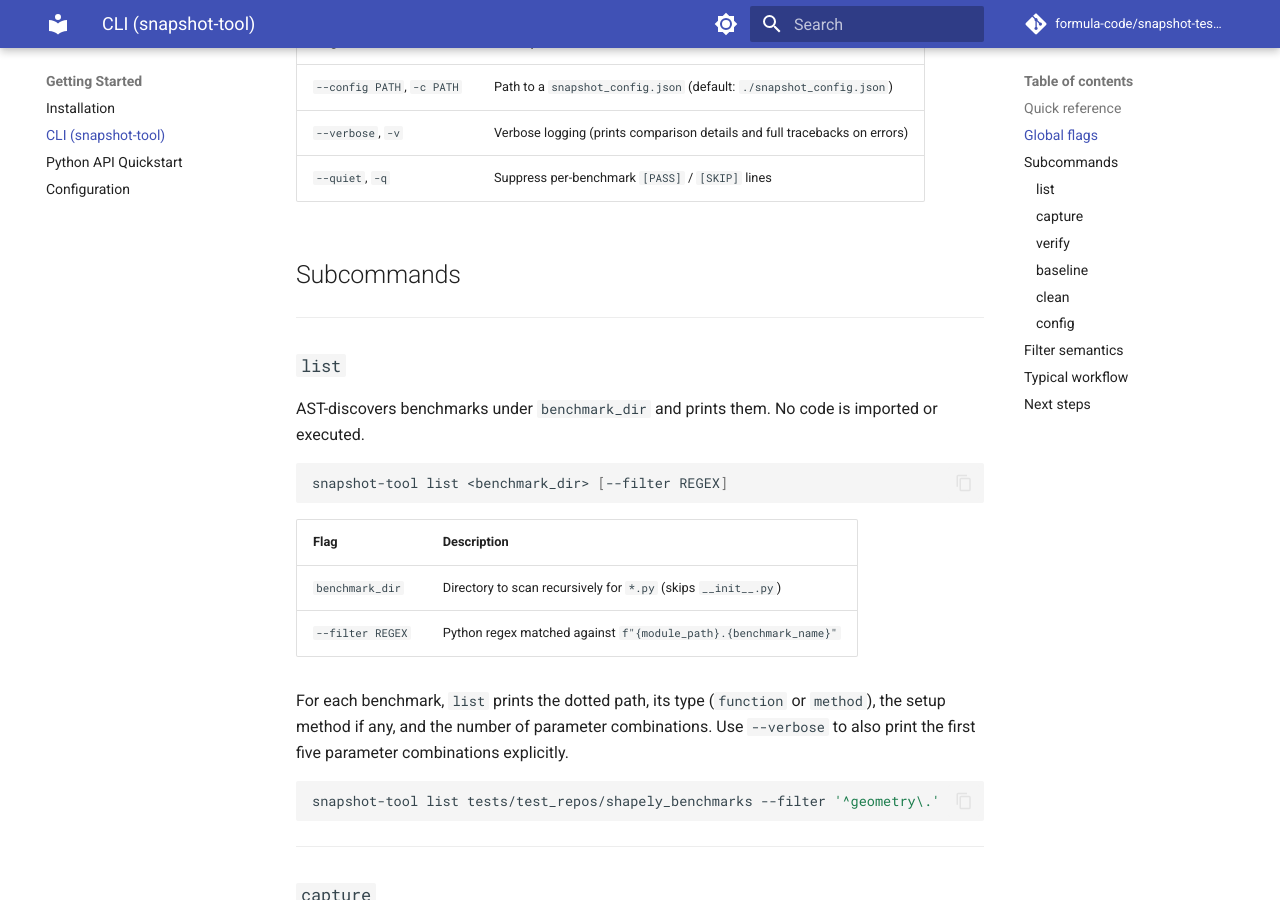
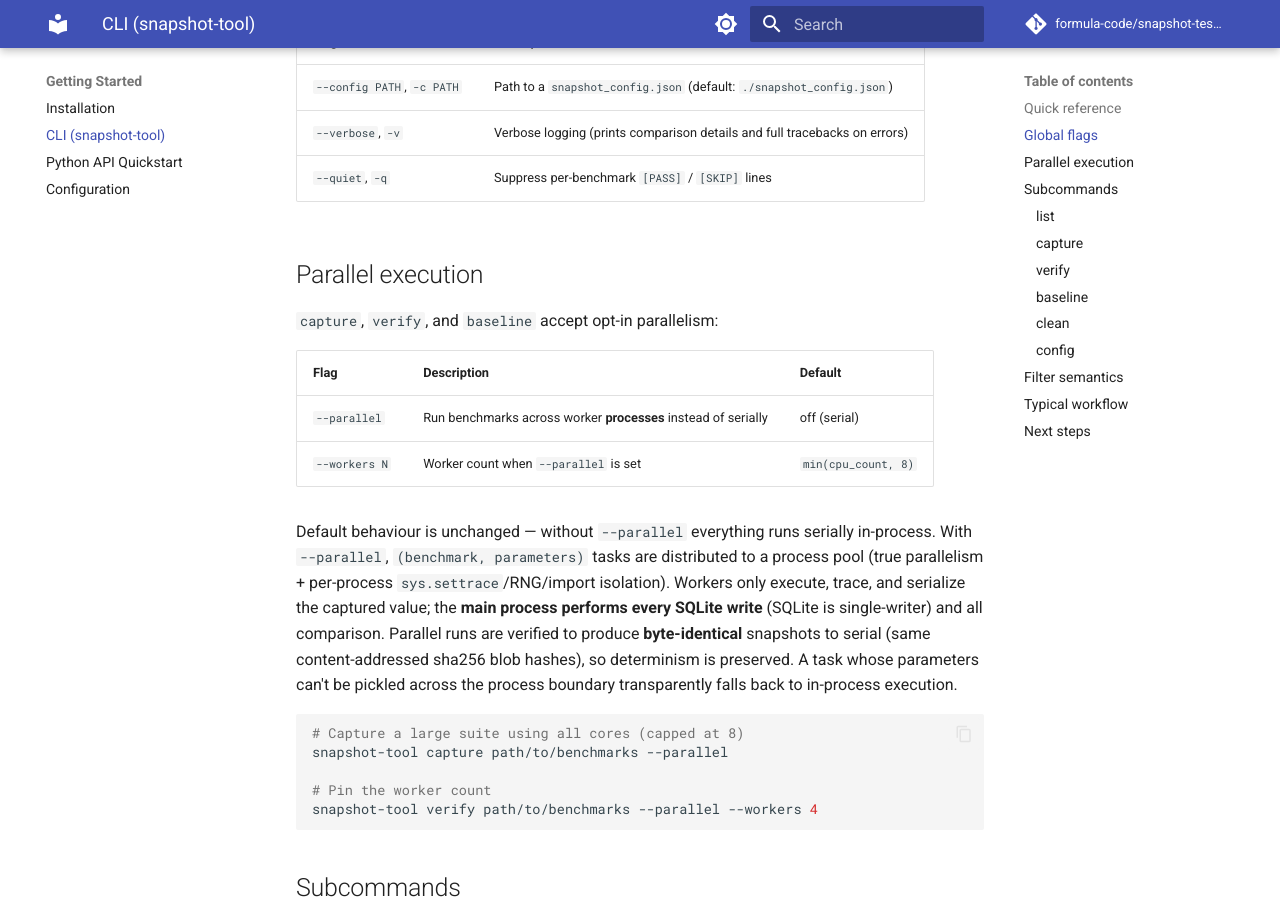
Before and after one commit to formula-code/snapshot-tester, an MkDocs documentation site: the page built from docs/guide/cli.md, in a window 1280 px wide and 900 px high, scrolled down 883 px. Built offline with MkDocs 1.6.1 and Material for MkDocs 9.7.7, drawn with Linux system fonts in a browser that asks for light colours; comment, search, counter and statistics services are not loaded.

````diff
--- a/docs/guide/cli.md
+++ b/docs/guide/cli.md
@@ -33,6 +33,25 @@
 | `--config PATH`, `-c PATH` | Path to a `snapshot_config.json` (default: `./snapshot_config.json`) |
 | `--verbose`, `-v` | Verbose logging (prints comparison details and full tracebacks on errors) |
 | `--quiet`, `-q` | Suppress per-benchmark `[PASS]` / `[SKIP]` lines |
+
+## Parallel execution
+
+`capture`, `verify`, and `baseline` accept opt-in parallelism:
+
+| Flag | Description | Default |
+|------|-------------|---------|
+| `--parallel` | Run benchmarks across worker **processes** instead of serially | off (serial) |
+| `--workers N` | Worker count when `--parallel` is set | `min(cpu_count, 8)` |
+
+Default behaviour is unchanged — without `--parallel` everything runs serially in-process. With `--parallel`, `(benchmark, parameters)` tasks are distributed to a process pool (true parallelism + per-process `sys.settrace`/RNG/import isolation). Workers only execute, trace, and serialize the captured value; the **main process performs every SQLite write** (SQLite is single-writer) and all comparison. Parallel runs are verified to produce **byte-identical** snapshots to serial (same content-addressed sha256 blob hashes), so determinism is preserved. A task whose parameters can't be pickled across the process boundary transparently falls back to in-process execution.
+
+```bash
+# Capture a large suite using all cores (capped at 8)
+snapshot-tool capture path/to/benchmarks --parallel
+
+# Pin the worker count
+snapshot-tool verify path/to/benchmarks --parallel --workers 4
+```
 
 ## Subcommands
 
````
Also changed, not shown: CLAUDE.md (+1 -0 lines), 3 other files.
